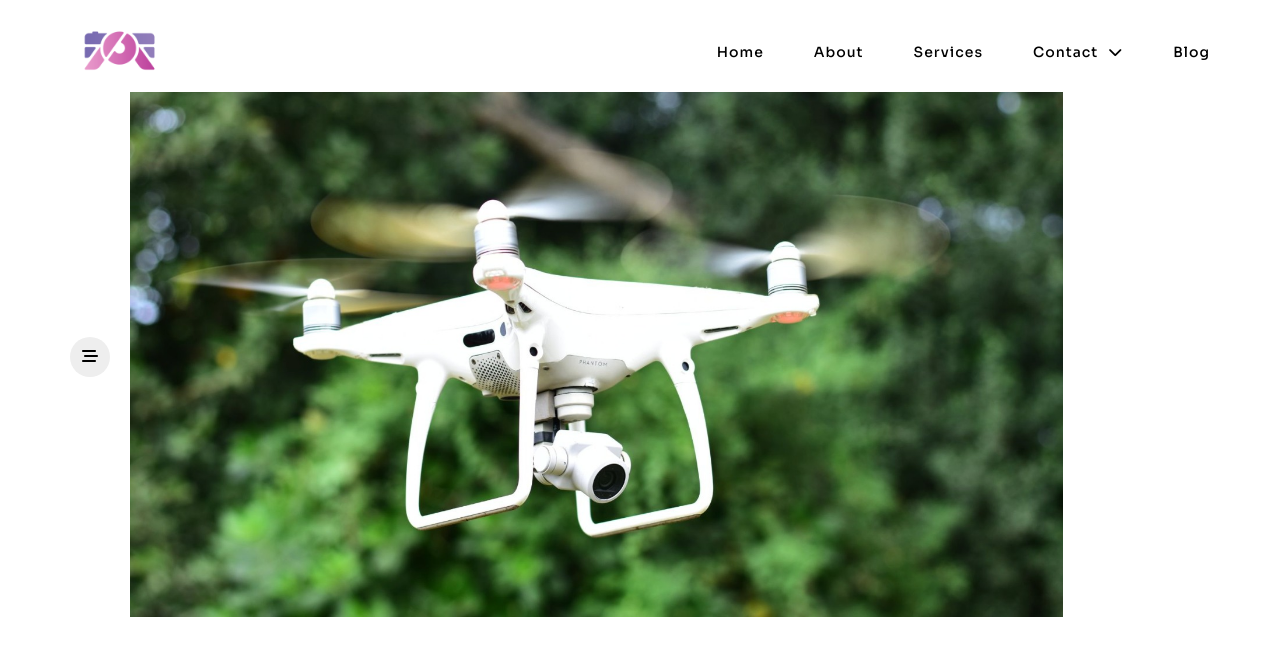
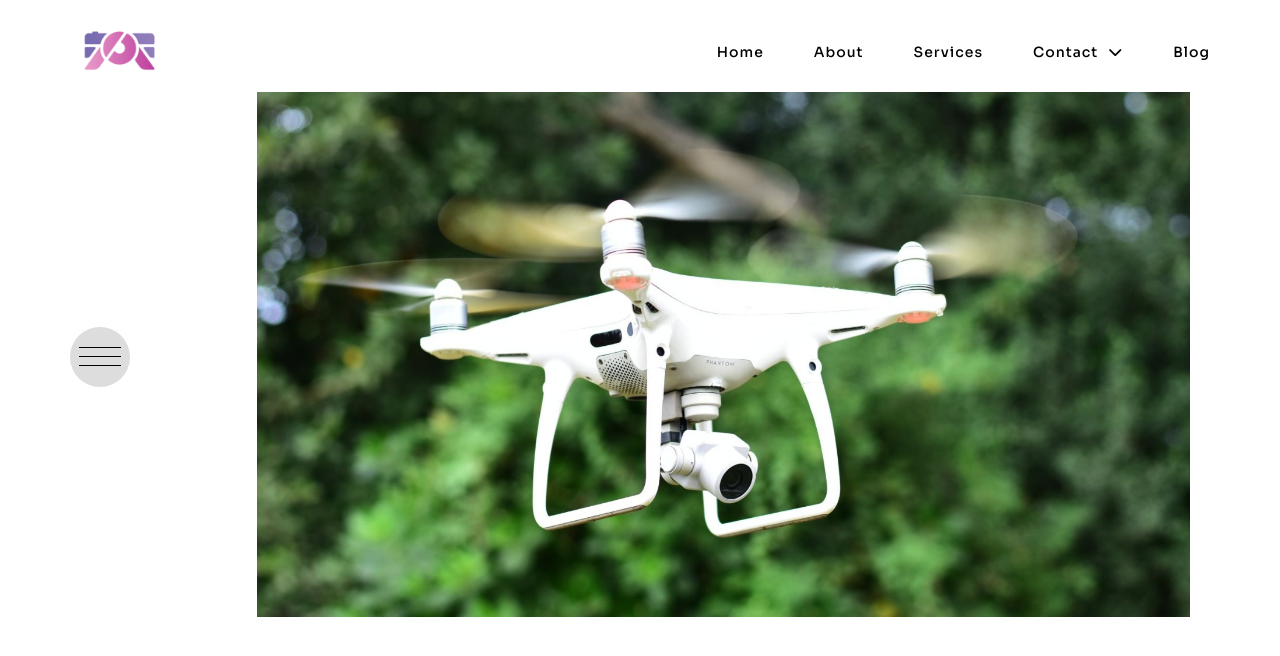
Before and after one commit to web-layer/labo-project, a plain HTML site: page project labo/html/index.html in a window 1280 px wide. Drawn offline with Linux system fonts and the light colour scheme.

Commit message:
update header

```diff
--- a/project labo/css/style.css
+++ b/project labo/css/style.css
@@ -6,13 +6,12 @@
 }
 
 
-
-
 .container {
     padding-left: 15px;
     padding-right: 15px;
     margin-left: auto;
     margin-right: auto;
+
 }
 
 .menu-bars {
@@ -172,10 +171,13 @@ ul .hover:hover ul .dropdown {
   /* start hom section */
 
 .left {
-   display: flex;
-   flex-direction: row-reverse;
-   align-content:center;
+  display: flex
+  ;
+      flex-direction: row-reverse;
+      align-content: center;
       justify-items: center;
+      width: 100%;
+      justify-content: space-between;
 
 
   }
@@ -200,15 +202,31 @@ ul .hover:hover ul .dropdown {
 
 }
 
- .menu-left {
-    background-color: #eee;
-    width: 20px;
-    height: 20px;
-    padding: 20px;
-    display: flex;
-    justify-content: center;
-    align-items: center;
-    border-radius: 50%;
+
+
+.perent {
+  background-color: #dddddd;
+  width: 60px;
+  height: 60px;
+  border-radius: 50%;
+  display: flex
+;
+  justify-content: center;
+  align-items: center;
+
+}
+
+.menu-left {
+  display: flex
+  ;
+      flex-direction: column;
+}
+ .menu-left span {
+  background: #000000;
+  width: 42px;
+  height: 1px;
+  margin: 4px;
+  display: block;
 
 }
 
--- a/project labo/html/index.html
+++ b/project labo/html/index.html
@@ -22,7 +22,7 @@
     <header>
         <div class="container nav-header">
             <div class="logo">
-                <img src="/img/Simple Suits Store Black Logo  (1).png" width="100px" height="100px" alt="labo">
+                <img src="/project labo/img/Simple Suits Store Black Logo  (1).png" width="100px" height="100px" alt="labo">
             </div>
 
             <nav>
@@ -53,13 +53,17 @@
             <div class="container ">
                 <div class="left">
                     <div class="img-section">
-                        <img src="/img/WhatsApp Image 2025-06-26 at 6.14.47 PM.jpeg">
+                        <img src="/project labo/img/WhatsApp Image 2025-06-26 at 6.14.47 PM.jpeg">
                     </div>
 
                     <div class="right-section">
+                    <div class="perent">
                         <div class="menu-left">
-                            <span><i class="fa-solid fa-bars-staggered"></i></span>
+                            <span></span>
+                            <span></span>
+                            <span></span>
                         </div>
+                    </div>
                     </div>
                 </div>
 
```
Also changed, not shown: project labo/img/layer-2 (1).png (added), 1 other file.
